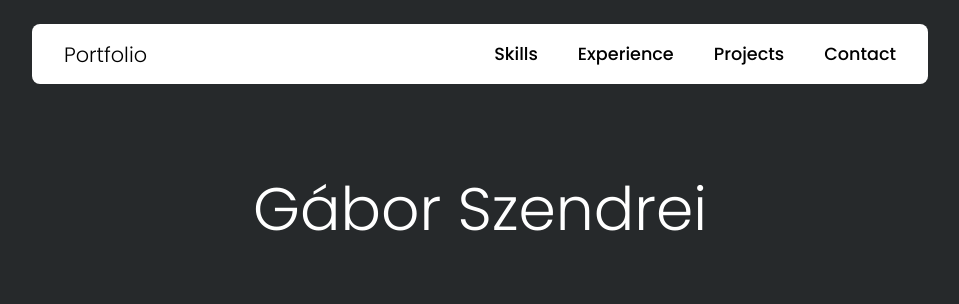
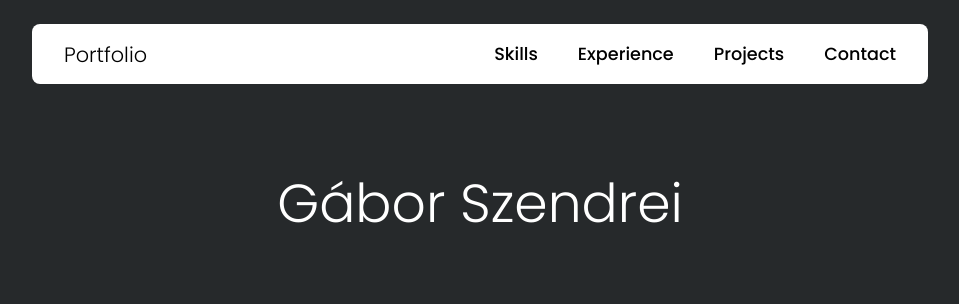
Before and after one commit to SzGabor1/portfolio, a React (Vite) app: page / in a window 1280 px wide. Shown: the top 304 px of the page, without its empty margins (160-1119 px from the left). Built offline with nearby package versions, Linux system fonts and the light colour scheme.

Commit message:
Update font-size in .title class

```diff
--- a/src/styles/App.css
+++ b/src/styles/App.css
@@ -42,7 +42,7 @@
 }
 
 .title {
-  font-size: calc(1.5rem + (24 - 16) * ((100vw - 320px) / (1600 - 320)));
+  font-size: calc(1.3rem + (24 - 16) * ((100vw - 320px) / (1600 - 320)));
   margin: 0;
   margin-top: 80px;
   text-align: center;
```
